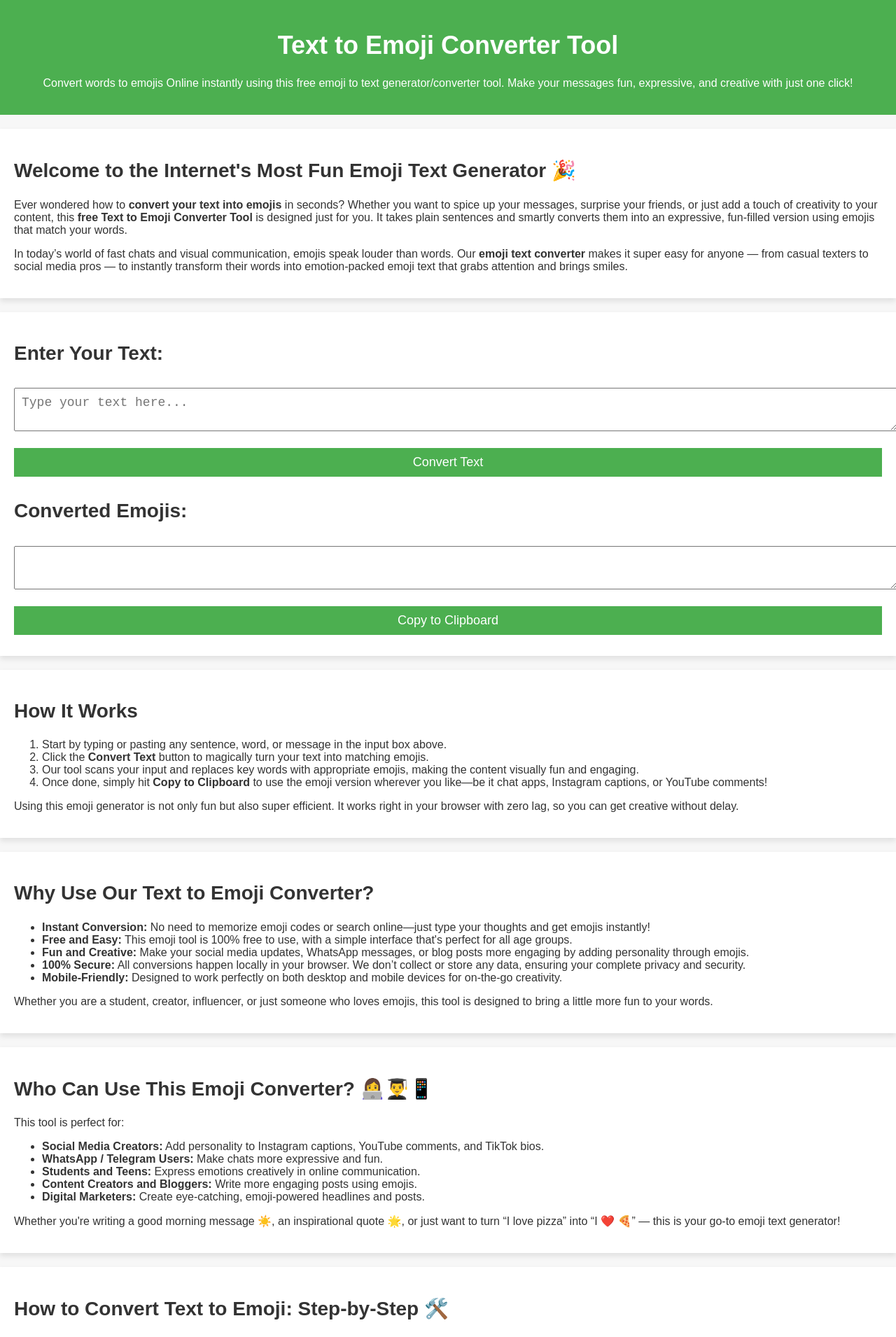
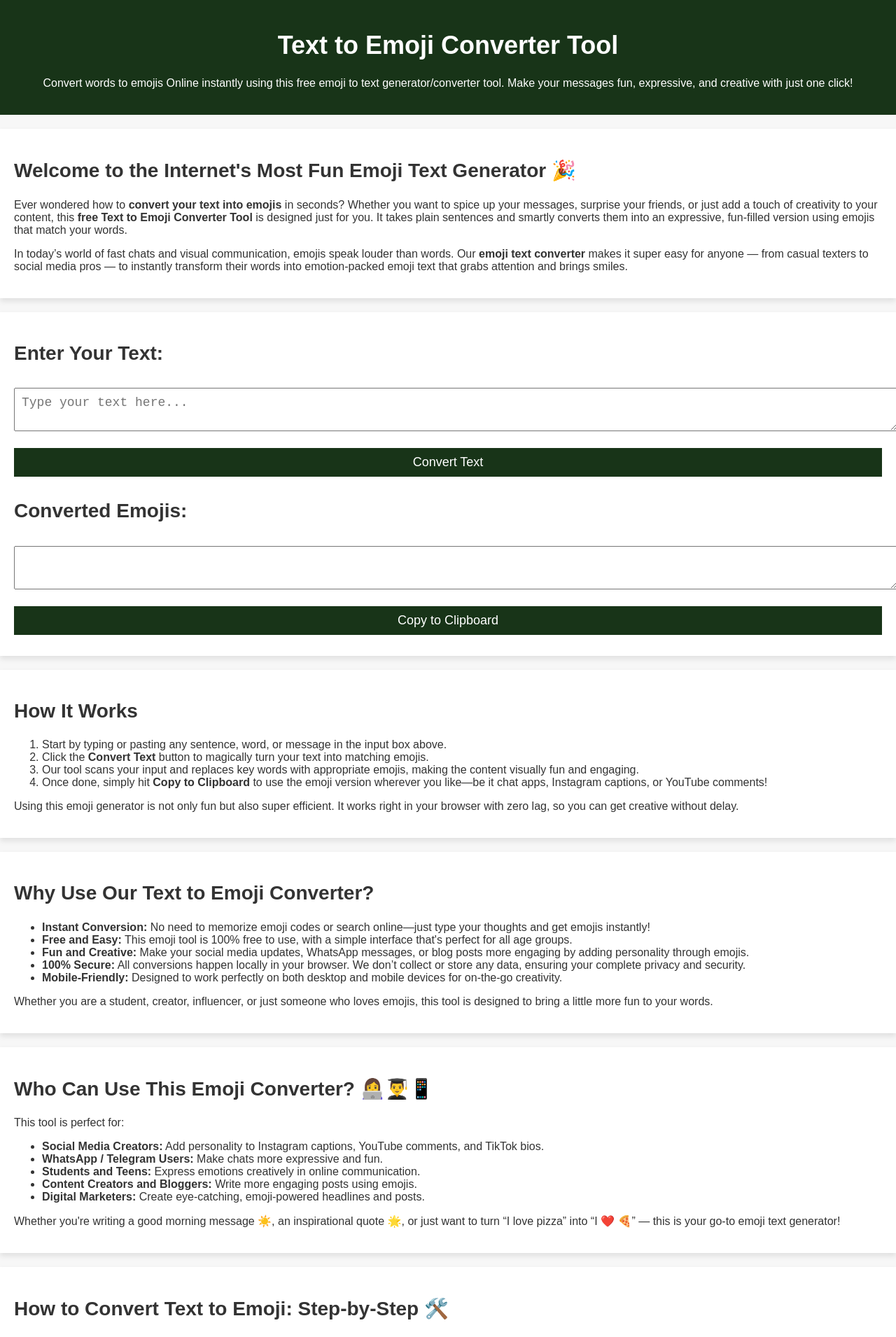
Before and after one commit to freetools4u/freetools4u-site, a Jekyll site: the page emoji-converter.html, which Jekyll copies as it is, in a window 1280 px wide. Shown: the top 1910 px of the page at 70% size. Built offline with Jekyll 4.4.1, drawn with Linux system fonts in a browser that asks for light colours.

Commit message:
Update styles.css

```diff
--- a/assets/css/styles.css
+++ b/assets/css/styles.css
@@ -7,7 +7,7 @@ body {
 }
 
 header {
-    background-color: #4CAF50;
+    background-color: #183418;
     color: white;
     padding: 20px;
     text-align: center;
@@ -29,7 +29,7 @@ h2 {
 }
 
 button {
-    background-color: #4CAF50;
+    background-color: #183418;
     color: white;
     border: none;
     cursor: pointer;
@@ -38,7 +38,7 @@ button {
 }
 
 button:hover {
-    background-color: #45a049;
+    background-color: #183418;
 }
 
 section {
@@ -59,7 +59,7 @@ section {
 footer {
     text-align: center;
     padding: 20px;
-    background-color: #4CAF50;
+    background-color: #183418;
     color: white;
     margin-top: 20px;
 }
```
